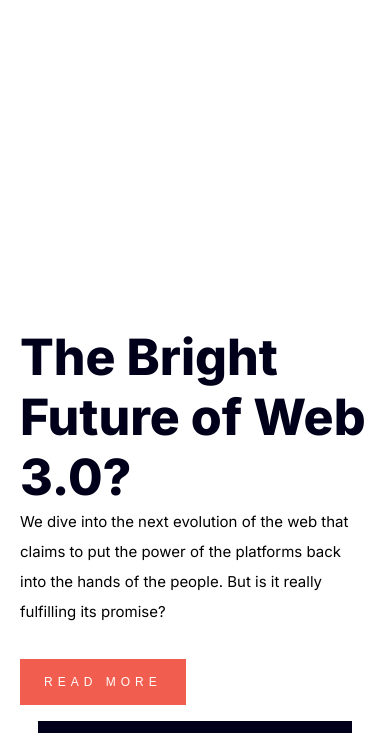
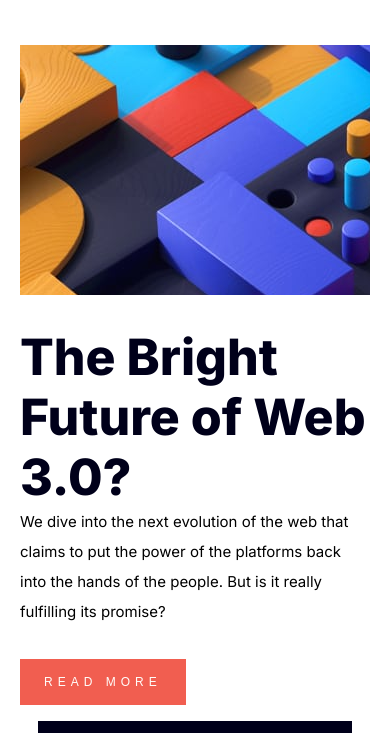
Before and after one commit to angelomarlopez/News-Homepage-Challenge, a plain HTML site: page index.html in a window 390 px wide. Shown: the part 111-844 px from the top of the page. Drawn offline with Linux system fonts and the light colour scheme; the site is published under a folder, as on GitHub Pages, so addresses that start at the root find nothing.

Commit message:
Fixed Background Image Issue

```diff
--- a/css/index.css
+++ b/css/index.css
@@ -279,7 +279,7 @@ main {
     }
 
     .article__main-img {
-        background-image: url('/assets/images/image-web-3-desktop.jpg');
+        background-image: url('../assets/images/image-web-3-desktop.jpg');
         width: 100%;
         height: 300px;
         margin-bottom: 2rem;
@@ -327,7 +327,7 @@ main {
     }
 
     .article__main-img {
-        background-image: url('/assets/images/image-web-3-desktop.jpg');
+        background-image: url('../assets/images/image-web-3-desktop.jpg');
         width: 100%;
         height: 250px;
     }
@@ -363,7 +363,7 @@ main {
     }
 
     .article__main-img {
-        background-image: url('/assets/images/image-web-3-mobile.jpg');
+        background-image: url('../assets/images/image-web-3-mobile.jpg');
         width: 100%;
     }
 
```
